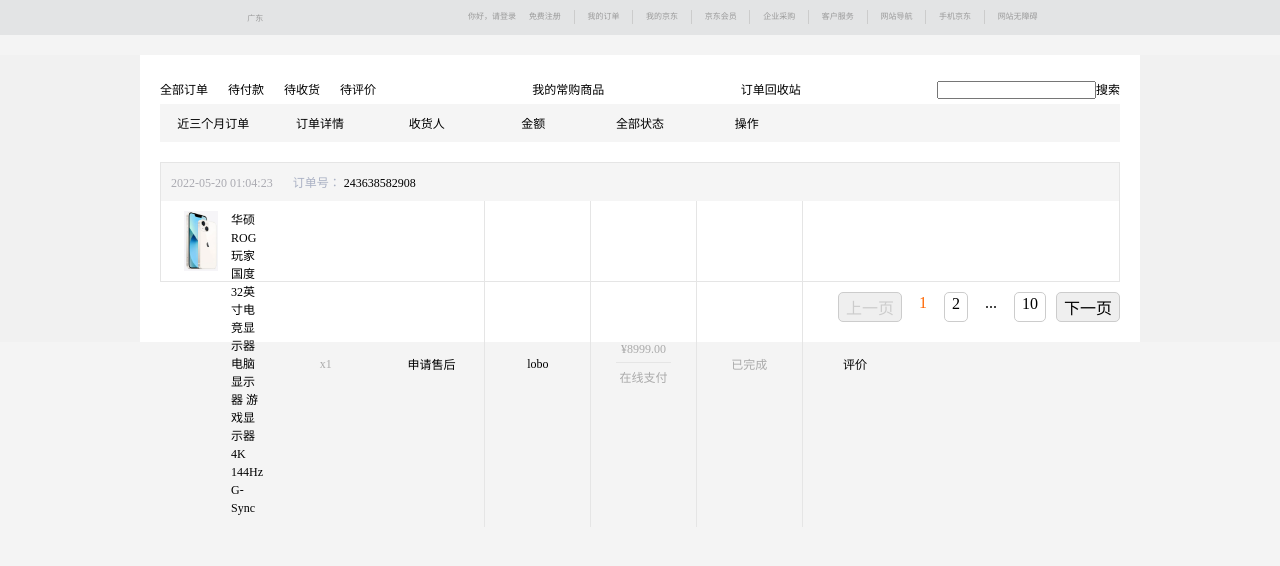
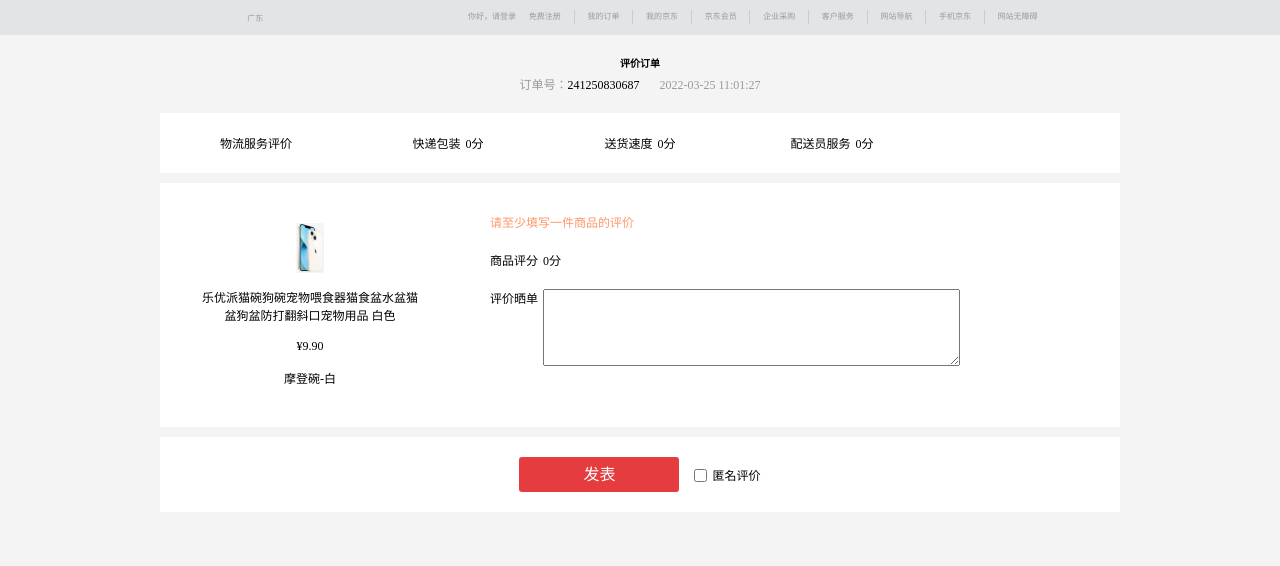
Before and after one commit to lobochow/shop, a Vue app: page /#/ in a window 1280 px wide. Shown: the top 566 px of the page. Built offline with nearby package versions, Linux system fonts and the light colour scheme; a small style sheet from the web is missing.

Commit message:
评价静态页面

```diff
--- a/public/index.html
+++ b/public/index.html
@@ -5,7 +5,7 @@
     <meta http-equiv="X-UA-Compatible" content="IE=edge">
     <meta name="viewport" content="width=device-width,initial-scale=1.0">
     <link rel="icon" href="<%= BASE_URL %>favicon.ico">
-    <link rel="stylesheet" href="https://at.alicdn.com/t/font_3394486_c5bj6foustk.css">
+    <link rel="stylesheet" href="https://at.alicdn.com/t/font_3394486_zs4maqb159f.css">
     <title><%= htmlWebpackPlugin.options.title %></title>
   </head>
   <body>
--- a/router/index.js
+++ b/router/index.js
@@ -6,6 +6,7 @@
 import cart from '@/views/cart'
 import payBill from '@/views/payBill.vue'
 import billRecord from '@/views/billRecord.vue'
+import comment from '@/views/comment.vue'
 
 export default new VueRouter({
     routes: [
@@ -37,8 +38,13 @@
         },
         {
             name: 'billRecord',
+            path: '/billRecord',
+            component: billRecord
+        },
+        {
+            name: 'comment',
             path: '/',
-            component: billRecord
+            component: comment
         }
     ]
 })
--- /dev/null
+++ b/src/views/comment.vue
@@ -0,0 +1,231 @@
+<template>
+  <div>
+      <topNav/>
+      <div class="commentWrap">
+          <div class="header">
+              <h5>评价订单</h5>
+              <p>
+                  <span>订单号：</span>
+                  <span>241250830687</span>
+                  <span>2022-03-25 11:01:27</span>
+              </p>
+          </div>
+
+          <div class="deliverComment">
+              <p>物流服务评价</p>
+              <p class="starts">
+                  <span>快递包装</span>
+                  <i class="iconfont icon-xingxing1"></i>
+                  <i class="iconfont icon-xingxing1"></i>
+                  <i class="iconfont icon-xingxing1"></i>
+                  <i class="iconfont icon-xingxing1"></i>
+                  <i class="iconfont icon-xingxing1"></i>
+                  <span>0分</span>
+              </p>
+              <p class="starts">
+                  <span>送货速度</span>
+                  <i class="iconfont icon-xingxing1"></i>
+                  <i class="iconfont icon-xingxing1"></i>
+                  <i class="iconfont icon-xingxing1"></i>
+                  <i class="iconfont icon-xingxing1"></i>
+                  <i class="iconfont icon-xingxing1"></i>
+                  <span>0分</span>
+              </p>
+              <p class="starts">
+                  <span>配送员服务</span>
+                  <i class="iconfont icon-xingxing1"></i>
+                  <i class="iconfont icon-xingxing1"></i>
+                  <i class="iconfont icon-xingxing1"></i>
+                  <i class="iconfont icon-xingxing1"></i>
+                  <i class="iconfont icon-xingxing1"></i>
+                  <span>0分</span>
+              </p>
+          </div>
+
+          <div class="skuArea">
+              <div class="skuInformation">
+                  <div class="imgWrap">
+                      <img src="@/assets/images/spuImg/iphone.png" alt="iphone">
+                  </div>
+                  <p>乐优派猫碗狗碗宠物喂食器猫食盆水盆猫盆狗盆防打翻斜口宠物用品 白色</p>
+                  <p>¥9.90</p>
+                  <p>摩登碗-白</p>
+              </div>
+
+              <div class="skuComment">
+                    <p class="warning">请至少填写一件商品的评价</p>
+                    <p class="starts">
+                        <span>商品评分</span>
+                        <i class="iconfont icon-xingxing1"></i>
+                        <i class="iconfont icon-xingxing1"></i>
+                        <i class="iconfont icon-xingxing1"></i>
+                        <i class="iconfont icon-xingxing1"></i>
+                        <i class="iconfont icon-xingxing1"></i>
+                        <span>0分</span>
+                    </p>
+                    <p>
+                        <span>评价晒单</span>
+                        <textarea cols="50" rows="5"></textarea>
+                    </p>
+              </div>
+          </div>
+
+          <div class="submit">
+              <span>发表</span>
+              <span><input type="checkbox">匿名评价</span>
+          </div>
+      </div>
+  </div>
+</template>
+
+<script>
+import topNav from "@/components/topNav"
+
+export default {
+name: 'comment',
+components: {topNav}
+}
+</script>
+
+<style lang="less" scoped>
+    .commentWrap{
+        margin: 0px auto;
+        width: 1000px;
+        font-size: 12px;
+        padding: 20px;
+
+        .header{
+            >h5{
+                margin-bottom: 5px;
+            }
+            text-align: center;
+            >:nth-child(2){
+                font-size: 12px;
+                >:nth-child(2){
+                    margin-right: 20px;
+                }
+
+                >:nth-child(1), >:nth-child(3){
+                    color: #999999;
+                }
+            }
+        }
+
+        .deliverComment{
+            display: grid;
+            grid-template-columns: repeat(5, 1fr);
+            background-color: white;
+            margin-bottom: 10px;
+            margin-top: 20px;
+            height: 60px;
+            justify-items: center;
+
+            >:nth-child(1){
+                display: flex;
+                justify-content: center;
+                align-items: center;
+            }
+        }
+
+        .skuArea{
+            display: grid;
+            grid-template-columns: 1fr 3fr;
+
+            .skuInformation{
+                background-color: white;
+                text-align: center;
+                width: 300px;
+                padding: 40px;
+
+                .imgWrap{
+                    width: 50px;
+                    height: 50px;
+                    text-align: center;
+                    margin: 0 auto;
+
+                    >img{
+                        max-width: 50px;
+                        max-height: 50px;
+                    }
+                }
+
+                >*{
+                    &:not(:nth-child(1)){
+                        margin-top: 15px;
+                    }
+                }
+            }
+
+            .skuComment{
+                padding: 30px;
+                background-color: white;
+
+                >:nth-child(1){
+                    color: #FC9869;
+                }
+
+                >:not(:nth-child(1)){
+                    margin-top: 20px;
+                }
+
+                >:nth-child(2){
+                    margin-right: 40px;
+                    justify-content: start;
+                }
+
+                >:nth-child(3){
+                    >span{
+                        vertical-align: top;
+                        margin-right: 5px;
+                    }
+                }
+            }
+        }
+
+        .submit{
+            background-color: white;
+            margin-top: 10px;
+            padding: 20px 0px;
+            text-align: center;
+            >:nth-child(1){
+                width: 160px;
+                font-size: 16px;
+                display: inline-block;
+                text-align: center;
+                background-color: #E43C3F;
+                color: white;
+                height: 35px;
+                line-height: 35px;
+                border-radius: 3px;
+            }
+
+            >:nth-child(2){
+                >input{
+                    margin-left: 15px;
+                    margin-right: 5px;
+                    vertical-align: top;
+                    margin-top: 12px;
+                }
+            }
+        }
+
+        .starts{
+            display: flex;
+            justify-content: center;
+            align-items: center;
+
+            >:nth-child(1){
+                margin-right: 5px;
+            }
+
+            i{
+                color: white;
+                text-shadow: 0px 0px 1px black;
+            }
+
+            i:hover{
+                color: #E43C3F;
+            }
+        }
+    }
+</style>
```
